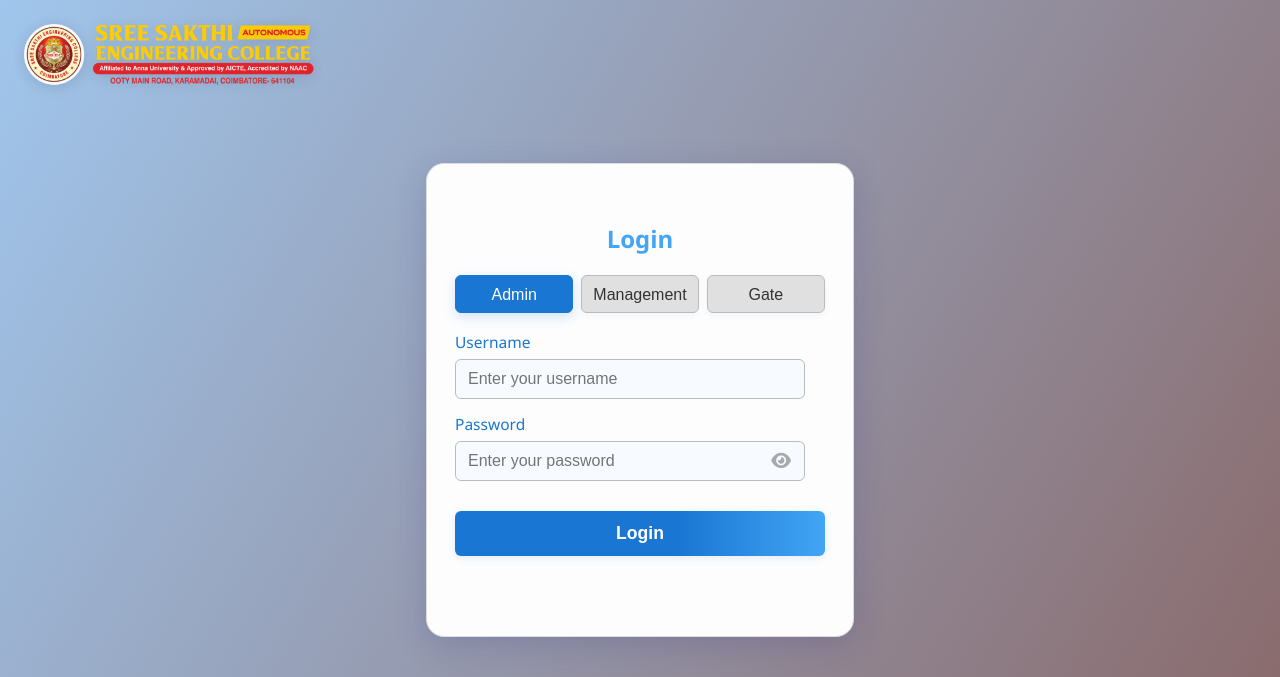
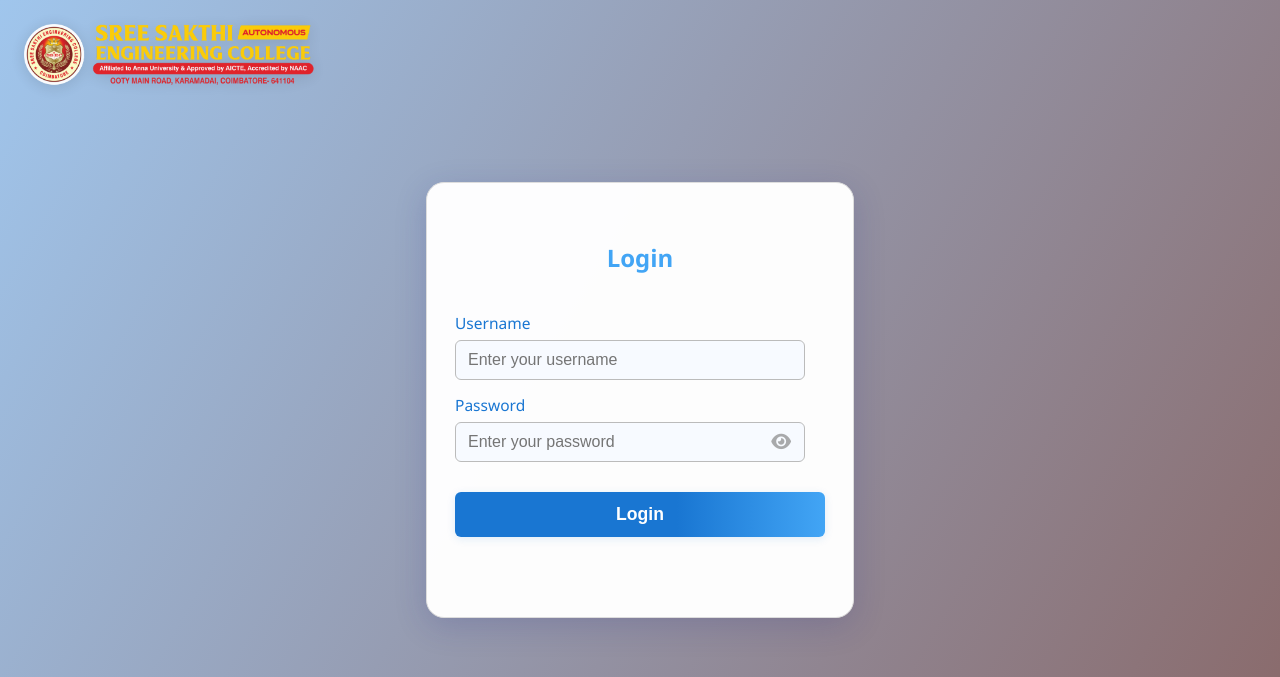
Before and after one commit to Demon1717-shift/SSEC-gate-attendance, a Flask app: page /login in a window 1280 px wide. Shown: the top 677 px of the page. Run offline with Flask 3, Linux system fonts and the light colour scheme; parts of the project's set-up code (start-up, migrations or seed data) failed here and were passed over.

Commit message:
Prepare to replace repo with updated code

```diff
--- a/templates/admin.html
+++ b/templates/admin.html
@@ -3,7 +3,7 @@
 <head>
     <meta charset="UTF-8">
     <title>Admin Panel</title>
-    <link rel="icon" type="image/png" href="{{ url_for('static', filename='favicon.png.png') }}">
+    <link rel="icon" type="image/png" href="{{ url_for('static', filename='favicon.png') }}">
     <link href="https://fonts.googleapis.com/css2?family=Roboto:wght@400;700&display=swap" rel="stylesheet">
     <link rel="stylesheet" href="https://cdnjs.cloudflare.com/ajax/libs/font-awesome/6.4.2/css/all.min.css">
     <style>
--- a/templates/gate.html
+++ b/templates/gate.html
@@ -3,7 +3,7 @@
 <head>
     <meta charset="UTF-8">
     <title>Gate Attendance - Gate Page</title>
-    <link rel="icon" type="image/png" href="{{ url_for('static', filename='favicon.png.png') }}">
+    <link rel="icon" type="image/png" href="{{ url_for('static', filename='favicon.png') }}">
     <meta name="viewport" content="width=device-width, initial-scale=1.0">
     <link rel="stylesheet" href="https://cdnjs.cloudflare.com/ajax/libs/font-awesome/6.4.0/css/all.min.css">
     <style>
--- a/templates/login.html
+++ b/templates/login.html
@@ -4,7 +4,7 @@
     <meta charset="UTF-8">
     <title>SSEC Gate Attendance - Login</title>
     <meta name="viewport" content="width=device-width, initial-scale=1.0">
-  <link rel="icon" type="image/png" href="{{ url_for('static', filename='favicon.png.png') }}">
+    <link rel="icon" type="image/png" href="{{ url_for('static', filename='favicon.png') }}">
     <link rel="stylesheet" href="https://cdnjs.cloudflare.com/ajax/libs/font-awesome/6.4.0/css/all.min.css">
 
     <style>
@@ -197,9 +197,7 @@
 
         <h2>Login</h2>
         <div class="user-type">
-            <button id="adminBtn" onclick="selectUserType('admin')">Admin</button>
-            <button id="managementBtn" onclick="selectUserType('management')">Management</button>
-            <button id="gateBtn" onclick="selectUserType('gate')">Gate</button>
+
         </div>
         <form id="loginForm" method="POST" action="{{ url_for('login') }}" onsubmit="login(event)">
             <div class="input-group">
--- a/templates/management.html
+++ b/templates/management.html
@@ -4,7 +4,7 @@
 <head>
     <meta charset="UTF-8">
     <title>Management Dashboard</title>
-    <link rel="icon" type="image/png" href="{{ url_for('static', filename='favicon.png.png') }}">
+    <link rel="icon" type="image/png" href="{{ url_for('static', filename='favicon.png') }}">
     <meta name="viewport" content="width=device-width, initial-scale=1.0">
     <link href="https://fonts.googleapis.com/css2?family=Roboto:wght@400;700&display=swap" rel="stylesheet">
     <link rel="stylesheet" href="https://cdnjs.cloudflare.com/ajax/libs/font-awesome/6.4.2/css/all.min.css">
```
Also changed, not shown: static/favicon.png (renamed from static/favicon.png.png).
